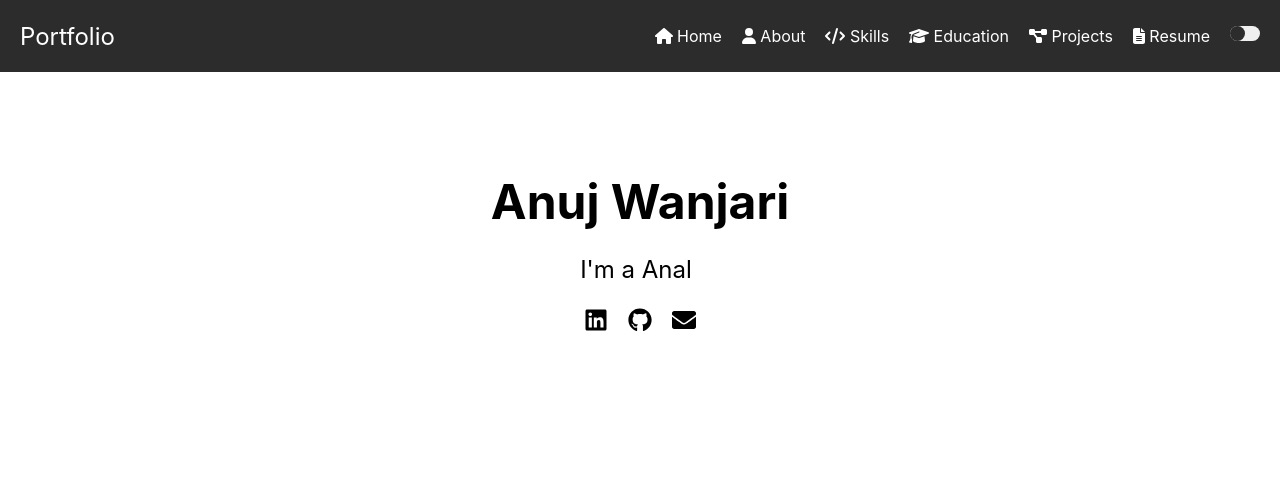
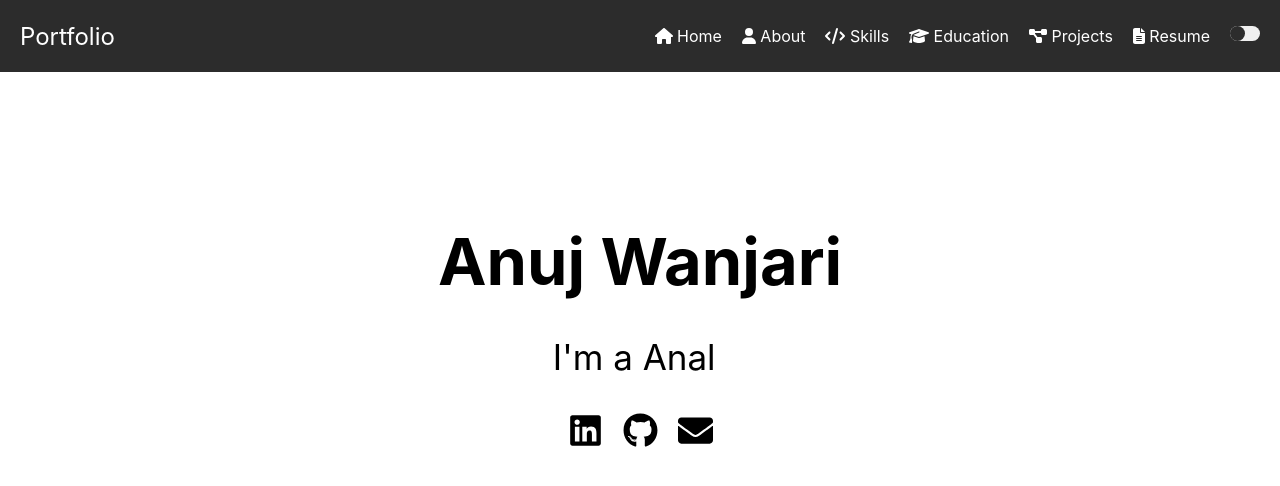
Before and after one commit to Anuj-Wanjari/React-Portfolio, a React (Create React App) app: page / in a window 1280 px wide. Shown: the top 486 px of the page. Built offline with nearby package versions, Linux system fonts and the light colour scheme.

Commit message:
updated home page

```diff
--- a/src/Home.css
+++ b/src/Home.css
@@ -12,15 +12,15 @@
 }
 .intro {
   text-align: center;
-  margin-top: 100px;
+  margin-top: 150px;
   padding: 0 20px;
 }
 .intro h1 {
-  font-size: 48px;
-  margin-bottom: 10px;
+  font-size: 65px;
+  margin-bottom: 15px;
 }
 .intro p {
-  font-size: 24px;
+  font-size: 35px;
 }
 .social-icons {
   display: flex;
@@ -30,7 +30,7 @@
 }
 .social-icons a {
   color: var(--icon-color-light);
-  font-size: 24px;
+  font-size: 35px;
   transition: color 0.3s;
 }
 .home.dark .social-icons a {
```
